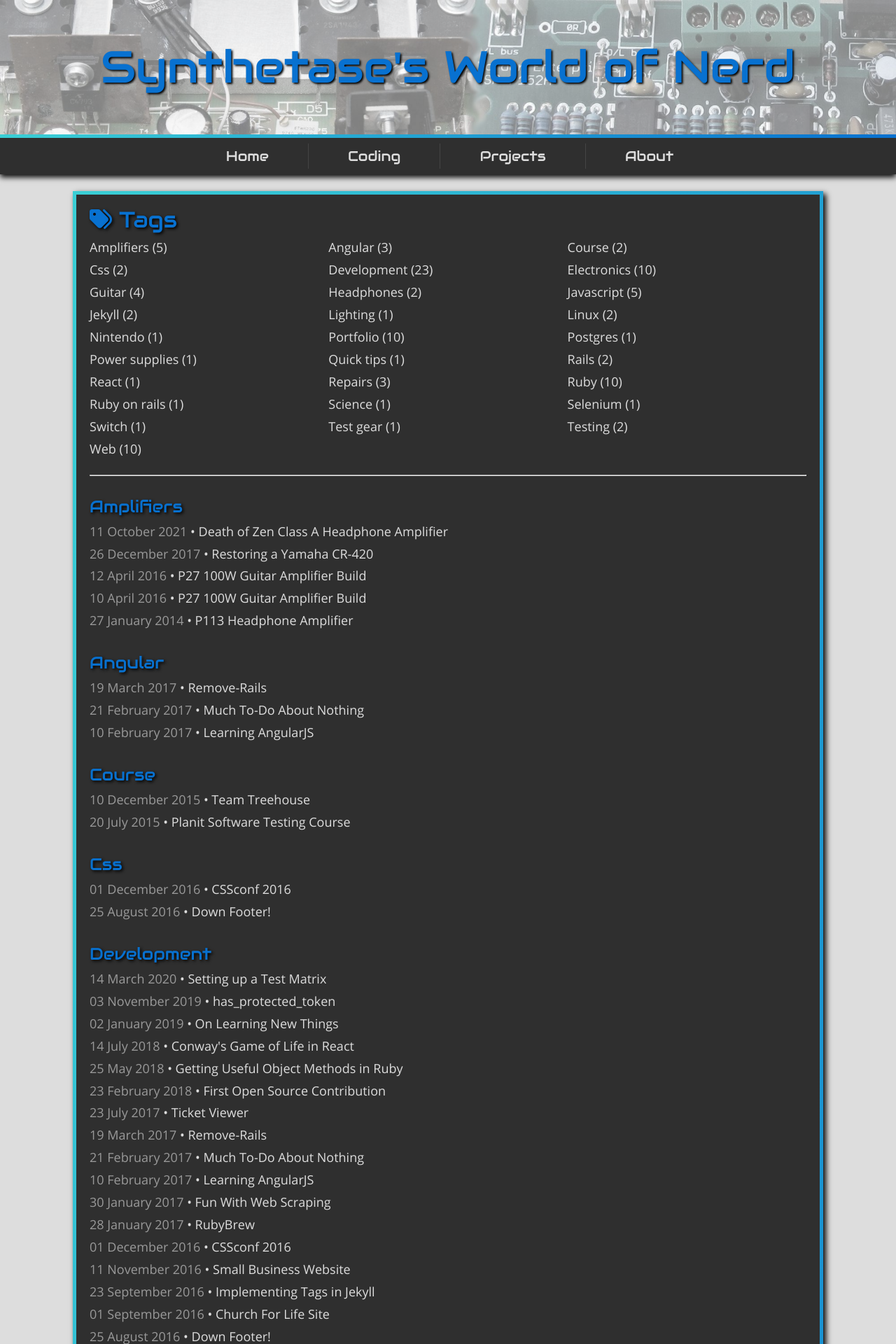
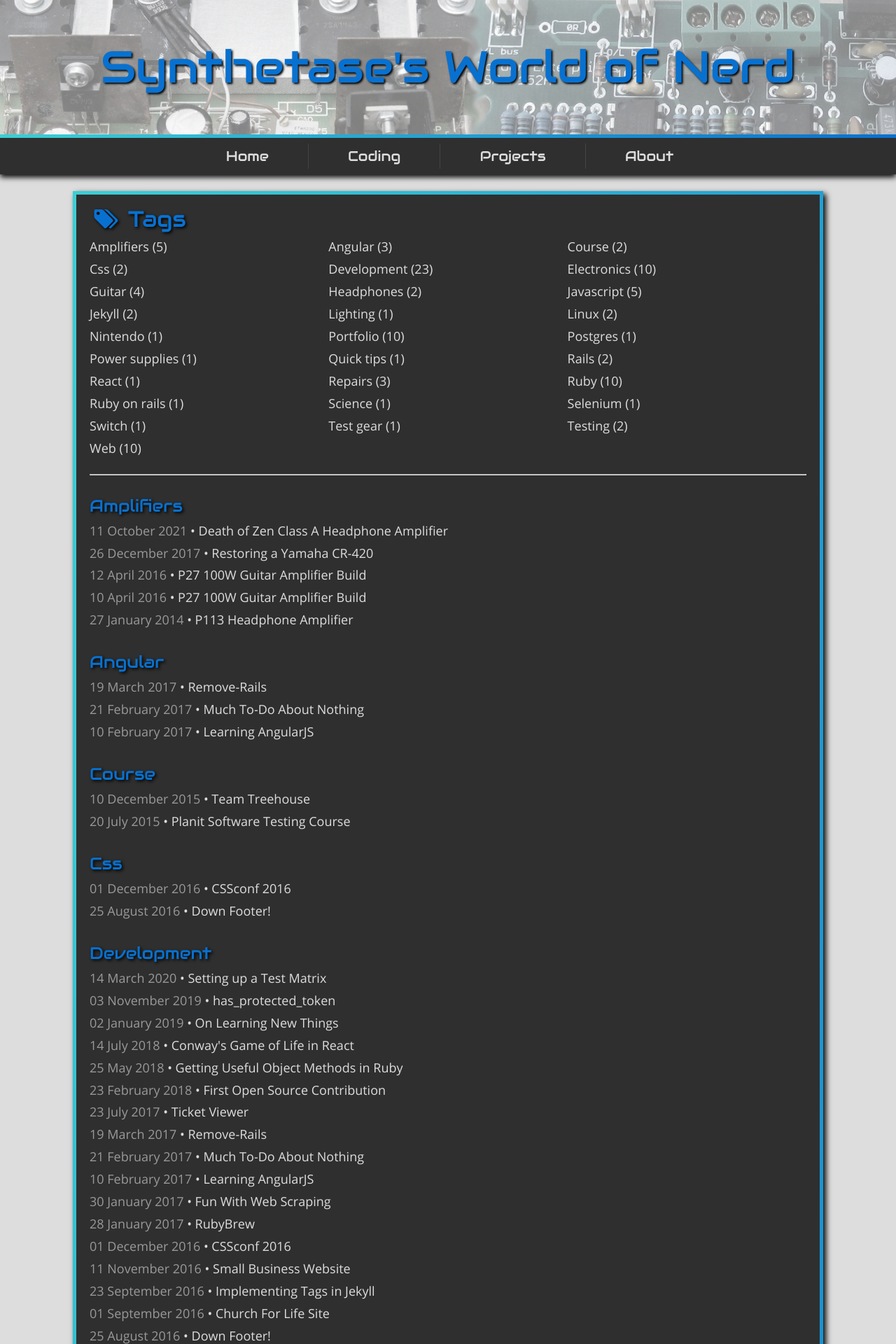
Before and after one commit to StaphSynth/StaphSynth.github.io, a Jekyll site: the page built from _pages/tags.md, in a window 1280 px wide. Shown: the top 1920 px of the page at 70% size. Built offline with Jekyll 4.4.1, drawn with Linux system fonts in a browser that asks for light colours; nearby versions of some CDN libraries.

Commit message:
Replace fontawesome icons with Fontello

```diff
--- a/_includes/article-header.html
+++ b/_includes/article-header.html
@@ -12,7 +12,7 @@
   <ul class="post-data">
     <li>
       <p>
-        <i class="fa fa-calendar" aria-hidden="false" title="First published"></i><noscript>First published</noscript>
+        <i class="icon-calendar" aria-hidden="false" title="First published"></i><noscript>First published</noscript>
         {{ page.date | date_to_long_string }}{% if page.modified or page.tags.size >= 1 %}&ensp;|&ensp;{% endif %}
       </p>
     </li>
@@ -20,7 +20,7 @@
     {% if page.modified %}
       <li>
         <p>
-          <i class="fa fa-edit" aria-hidden="false" title="Last modified"></i><noscript>Last modified</noscript>
+          <i class="icon-edit" aria-hidden="false" title="Last modified"></i><noscript>Last modified</noscript>
           {{ page.modified | date_to_long_string }}{% if page.tags.size >= 1 %}&ensp;|&ensp;{% endif %}
         </p>
       </li>
@@ -29,7 +29,7 @@
     {% if page.tags.size >= 1 %}
       <li>
         <p>
-          <i class="fa fa-tags" aria-hidden="false" title="Tags"></i><noscript>Tags</noscript>
+          <i class="icon-tags" aria-hidden="false" title="Tags"></i><noscript>Tags</noscript>
           {% for tag in page.tags %}
             <a href="/tags/#{{ tag | cgi_escape }}">{{ tag }}</a>{% if forloop.last %}.{% else %},{% endif %}
           {% endfor %}
--- a/_includes/footer.html
+++ b/_includes/footer.html
@@ -5,17 +5,17 @@
       <ul>
         <li>
           <a href="https://github.com/StaphSynth" target="_blank">
-            <i class="fa fa-github-square social" title="Github" aria-hidden="false"></i>
+            <i class="icon-github-squared social" title="Github" aria-hidden="false"></i>
           </a>
         </li>
         <li>
           <a href="https://www.linkedin.com/in/david-allen-102290119/" data-proofer-ignore target="_blank">
-            <i class="fa fa-linkedin-square social" title="LinkedIn" aria-hidden="false"></i>
+            <i class="icon-linkedin-squared social" title="LinkedIn" aria-hidden="false"></i>
           </a>
         </li>
         <li>
           <a href="{{ site.url }}/feed.xml">
-            <i class="fa fa-rss-square social" title="RSS feed" aria-hidden="false"></i>
+            <i class="icon-rss-squared social" title="RSS feed" aria-hidden="false"></i>
           </a>
         </li>
       </ul>
--- a/_includes/git-link.html
+++ b/_includes/git-link.html
@@ -1,7 +1,7 @@
 <div class="git-link-container">
   <div class="git-link">
     <a href="{{ include.url }}" target="_blank">
-      <i class="fa fa-github-square social" aria-hidden="true"></i>Code on Github
+      <i class="icon-github-squared social" aria-hidden="true"></i>Code on Github
     </a>
   </div>
 </div>
--- a/_includes/main-header.html
+++ b/_includes/main-header.html
@@ -19,8 +19,8 @@
 
   <nav id="main-menu">
     <button id="nav-icon" type="button">
-      <i class="fa fa-bars"></i>
-      <i class="fa fa-caret-down" aria-hidden="true"></i>
+      <i class="icon-menu"></i>
+      <i class="icon-down-dir" aria-hidden="true"></i>
     </button>
 
     <div class="menu-container menu-closed">
--- a/_layouts/common.html
+++ b/_layouts/common.html
@@ -11,10 +11,10 @@
         {{ page.title | append: " | " | append: site.title }}
       {% endif %}
     </title>
-    <script type="text/javascript" src="https://use.fontawesome.com/0523816ffe.js"></script>
     <link rel="alternate" type="application/rss+xml" title="Syntheta.se RSS" href="/feed.xml" />
     <link type="text/css" rel="stylesheet" href="/assets/css/main.css" />
     <link type="text/css" rel="stylesheet" href="/assets/css/syntax.css" />
+    <link type="text/css" rel="stylesheet" href="/assets/css/icon_set.css"
     <link rel="icon" type="image/png" href="/assets/images/favicon-32x32.png" sizes="32x32" />
     <link rel="icon" type="image/png" href="/assets/images/favicon-16x16.png" sizes="16x16" />
     {% seo title=false %}
--- a/_pages/tags.md
+++ b/_pages/tags.md
@@ -16,7 +16,7 @@
 
 {% assign tags = site_tags | split:',' | sort %}
 
-<h2><i class="fa fa-tags" aria-hidden="true"></i> Tags</h2>
+<h2><i class="icon-tags" aria-hidden="true"></i> Tags</h2>
 
 <div class="tags">
 {% comment %} List all the tags at the top of the page {% endcomment %}
--- /dev/null
+++ b/assets/css/icon_set.css
@@ -0,0 +1,64 @@
+@font-face {
+  font-family: 'icon_set';
+  src: url('../fonts/icon_set.eot?38786195');
+  src: url('../fonts/icon_set.eot?38786195#iefix') format('embedded-opentype'),
+       url('../fonts/icon_set.woff2?38786195') format('woff2'),
+       url('../fonts/icon_set.woff?38786195') format('woff'),
+       url('../fonts/icon_set.ttf?38786195') format('truetype'),
+       url('../fonts/icon_set.svg?38786195#icon_set') format('svg');
+  font-weight: normal;
+  font-style: normal;
+}
+/* Chrome hack: SVG is rendered more smooth in Windozze. 100% magic, uncomment if you need it. */
+/* Note, that will break hinting! In other OS-es font will be not as sharp as it could be */
+/*
+@media screen and (-webkit-min-device-pixel-ratio:0) {
+  @font-face {
+    font-family: 'icon_set';
+    src: url('../font/icon_set.svg?38786195#icon_set') format('svg');
+  }
+}
+*/
+[class^="icon-"]:before, [class*=" icon-"]:before {
+  font-family: "icon_set";
+  font-style: normal;
+  font-weight: normal;
+  speak: never;
+
+  display: inline-block;
+  text-decoration: inherit;
+  width: 1em;
+  margin-right: .2em;
+  text-align: center;
+  /* opacity: .8; */
+
+  /* For safety - reset parent styles, that can break glyph codes*/
+  font-variant: normal;
+  text-transform: none;
+
+  /* fix buttons height, for twitter bootstrap */
+  line-height: 1em;
+
+  /* Animation center compensation - margins should be symmetric */
+  /* remove if not needed */
+  margin-left: .2em;
+
+  /* you can be more comfortable with increased icons size */
+  /* font-size: 120%; */
+
+  /* Font smoothing. That was taken from TWBS */
+  -webkit-font-smoothing: antialiased;
+  -moz-osx-font-smoothing: grayscale;
+
+  /* Uncomment for 3D effect */
+  /* text-shadow: 1px 1px 1px rgba(127, 127, 127, 0.3); */
+}
+
+.icon-calendar:before { content: '\e800'; } /* '' */
+.icon-tags:before { content: '\e801'; } /* '' */
+.icon-down-dir:before { content: '\e802'; } /* '' */
+.icon-edit:before { content: '\e803'; } /* '' */
+.icon-menu:before { content: '\f0c9'; } /* '' */
+.icon-rss-squared:before { content: '\f143'; } /* '' */
+.icon-github-squared:before { content: '\f300'; } /* '' */
+.icon-linkedin-squared:before { content: '\f30c'; } /* '' */
```
Also changed, not shown: assets/fonts/LICENSE.txt (added), assets/fonts/icon_set.ttf (added), assets/fonts/icon_set.woff (added), assets/fonts/icon_set.woff2 (added), 2 other files.
